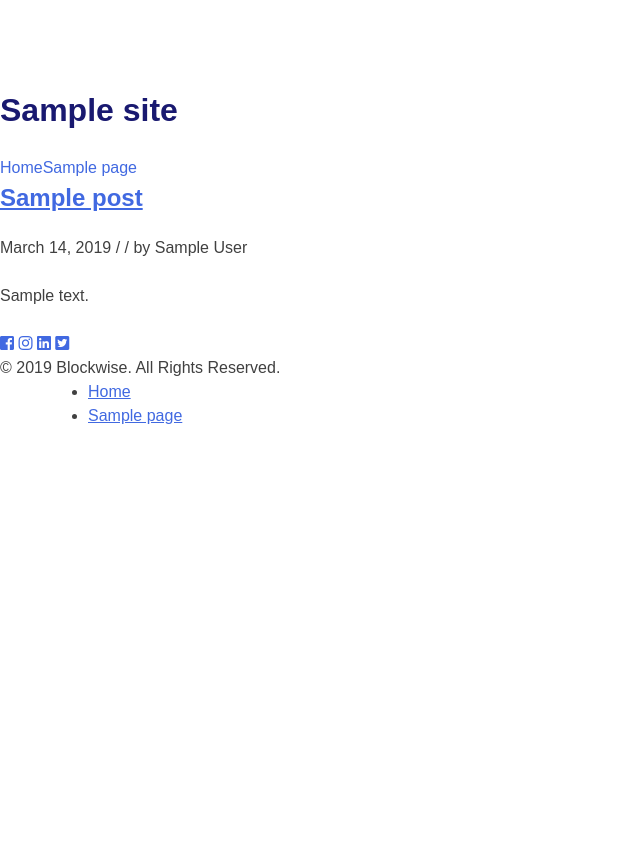
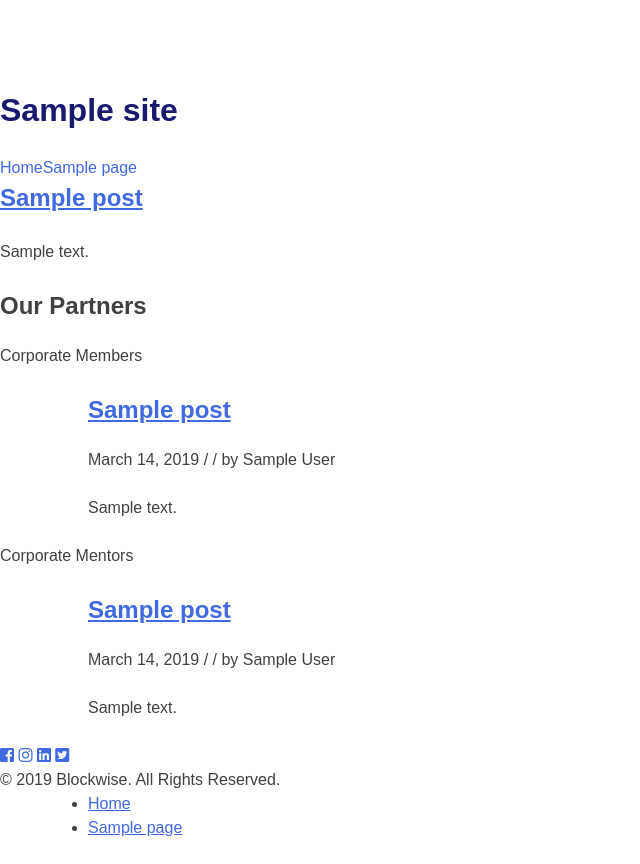
Before and after one commit to athistlethwaite/blockwise-winter-2019, a WordPress theme: template themes/blockwise-theme/about.php in a window 1280 px wide. Shown: the whole page, without its empty margins (0-640 px from the left). Before the commit the page ends 424 px from the top, so only its background shows below. Run offline with PHP 8.4 and a stand-in for WordPress, Linux system fonts and the light colour scheme; the site name, menu and one post (Sample post) are stand-ins, and other content is empty; some libraries are stand-ins or nearby versions.

Commit message:
Fix slug from products to mentor.

```diff
--- a/plugins/blockwise-functionality/lib/functions/post-types.php
+++ b/plugins/blockwise-functionality/lib/functions/post-types.php
@@ -172,7 +172,7 @@ function blockwise_mentor()
         'capability_type'       => 'page',
         'show_in_rest'            => true,
     );
-    register_post_type('product', $args);
+    register_post_type('mentor', $args);
 }
 add_action('init', 'blockwise_mentor', 0);
 
--- a/themes/blockwise-theme/about.php
+++ b/themes/blockwise-theme/about.php
@@ -12,24 +12,57 @@ get_header(); ?>
 	<div id="primary" class="content-area">
 		<main id="main" class="site-main" role="main">
 
-		<?php if ( have_posts() ) : ?>
+<?php if (have_posts()) : ?>
 
-			<?php if ( is_home() && ! is_front_page() ) : ?>
+        <?php if (is_home() && !is_front_page()) : ?>
         <header>
             <h1 class="page-title screen-reader-text"><?php single_post_title(); ?></h1>
         </header>
         <?php endif; ?>
 
-			<?php /* Start the Loop */ ?>
-			<?php while ( have_posts() ) : the_post(); ?>
+        <?php  /* Start the Loop */ ?>
+        <?php while (have_posts()) : the_post(); ?>
 
-				<?php get_template_part( 'template-parts/content' ); ?>
+        <header class="entry-header">
+            <?php the_title(sprintf('<h2 class="entry-title"><a href="%s" rel="bookmark">', esc_url(get_permalink())), '</a></h2>'); ?>
+            <div class="entry-content">
+                <?php the_excerpt(); ?>
+            </div><!-- .entry-content -->
+        </header>
+        <!--.entry-header-->
 
 				<?php endwhile; ?>
 
+        <section>
+					<h2>Our Partners</h2>
+					<div class="corporate-member">
+						<p>Corporate Members</p>
+                <ul>
+                    <?php $loop = new WP_Query(array('post_type' => 'partner')); ?>
+                    <?php while ($loop->have_posts()) : $loop->the_post(); ?>
+										<?php get_template_part('template-parts/content'); ?>
+                    <?php endwhile;
+				wp_reset_query(); ?>
+                </ul>
+            </div>
+				</section>
+				<section>
+						<div class="corporate-mentor">
+						<p>Corporate Mentors</p>
+                <ul>
+                    <?php $loop = new WP_Query(array('post_type' => 'mentor')); ?>
+                    <?php while ($loop->have_posts()) : $loop->the_post(); ?>
+										<?php get_template_part('template-parts/content'); ?>
+                    <?php endwhile;
+				wp_reset_query(); ?>
+                </ul>
+            </div>
+				</section>
+
+
         <?php else : ?>
 
-			<?php get_template_part( 'template-parts/content', 'none' ); ?>
+        <?php get_template_part('template-parts/content', 'none'); ?>
 
         <?php endif; ?>
 
```
Lines whose indentation alone changed are shown as unchanged.
